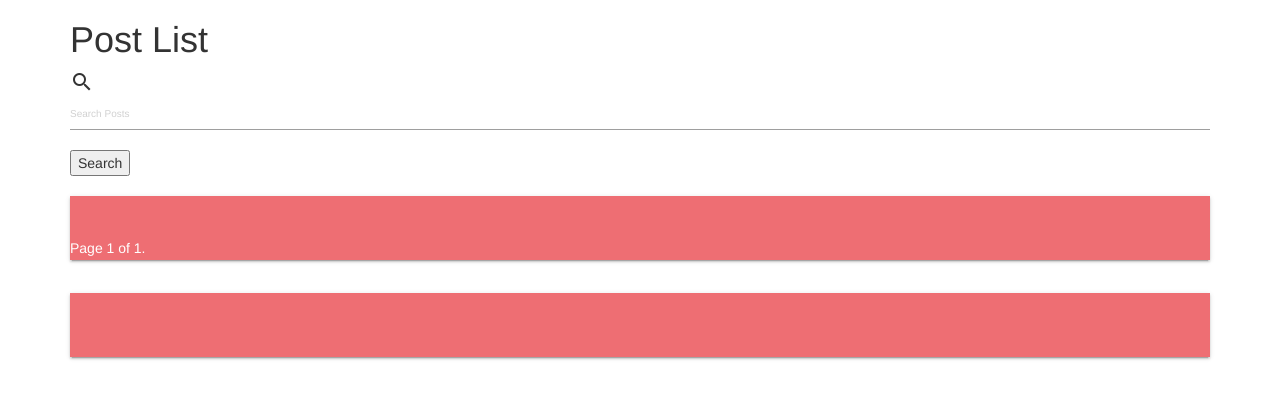
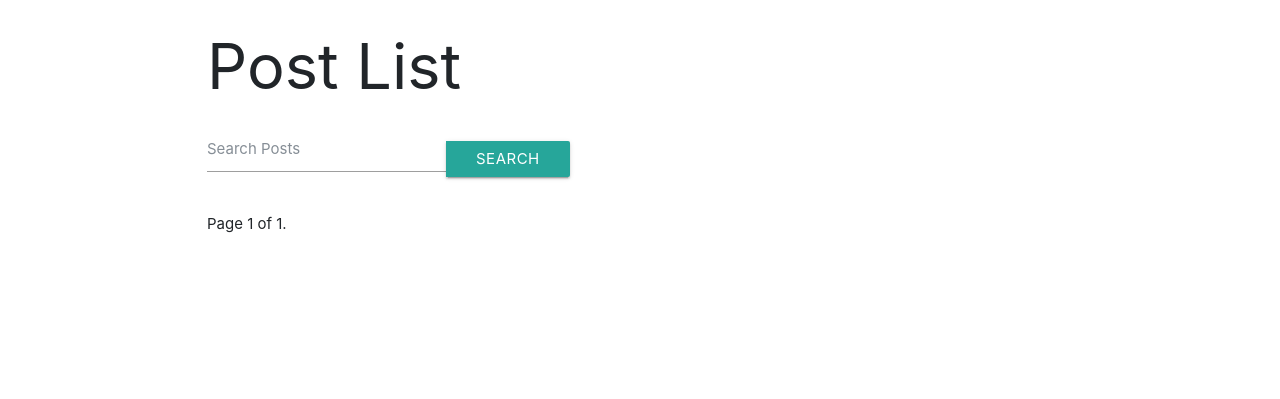
Before and after one commit to ShivaGuntuku/learning, a Django app: page /posts/ in a window 1280 px wide. Shown: the top 399 px of the page. Run offline with Django 3.2, Linux system fonts and the light colour scheme; data comes from the database, SQL or seed files in the repository; both versions use the stored data as it was after the commit; some libraries are stand-ins or nearby versions.

Commit message:
untill 10 Input Grouping

```diff
--- a/myblog/forms.py
+++ b/myblog/forms.py
@@ -5,7 +5,7 @@
 from .models import Posts
 
 class PostForm(forms.ModelForm):
-	content = forms.CharField(widget = PagedownWidget)
+	content = forms.CharField(widget = PagedownWidget(show_preview = False))
 	publish = forms.DateField(widget = forms.SelectDateWidget)
 	class Meta:
 		model = Posts
--- a/myblog/models.py
+++ b/myblog/models.py
@@ -4,8 +4,10 @@
 from django.db.models.signals import pre_save
 from django.core.urlresolvers import reverse
 from django.utils import timezone
+from django.utils.safestring import mark_safe
+from django.utils.text import slugify
 
-from django.utils.text import slugify
+from markdown_deux import markdown
 
 from PIL import Image
 # Create your models here.
@@ -44,6 +46,9 @@
 	class Meta:
 		ordering = ["-timestamp","-updated"]
 
+	def get_markdown(self):
+		content = self.content
+		return mark_safe(markdown(content))
 	# def save(self):
 	# 	if not self.image:
 	# 		return
--- a/myprofile/settings.py
+++ b/myprofile/settings.py
@@ -45,11 +45,14 @@
 	'django.contrib.messages',
 	'django.contrib.staticfiles',
 	'django_forms_bootstrap',
+	'crispy_forms',
 	'markdown_deux',
 	'pagedown',
 	'personalResume',
 	'myblog',
 ]
+
+CRISPY_TEMPLATE_PACK = 'bootstrap4'
 
 MIDDLEWARE = [
 	'django.middleware.security.SecurityMiddleware',
--- a/static/css/blog.css
+++ b/static/css/blog.css
@@ -18,3 +18,17 @@
 		height: 350px;
 	}
 }
+.wmd-panel{
+	margin-right: 0px !important;
+	margin-left: 0px !important;
+}
+
+.img-responsive,
+.thumbnail > img,
+.thumbnail a > img,
+.carousel-inner > .item > img,
+.carousel-inner > .item > a > img {
+  display: block;
+  max-width: 100%;
+  height: auto;
+}
--- a/templates/base.html
+++ b/templates/base.html
@@ -8,23 +8,19 @@
 	<link href="https://fonts.googleapis.com/icon?family=Material+Icons" rel="stylesheet">
 	<meta name="author" content="shivaguntuku" />
 	<link rel="shortcut icon" href="{% static 'images/favicon.ico' %}">
-	<link rel="stylesheet" href="{% static 'css/bootstrap.css' %}" type="text/css">
+	<!-- <link rel="stylesheet" href="{% static 'css/bootstrap.css' %}" type="text/css"> -->
+	<link rel="stylesheet" href="{% static 'css/blog.css' %}" type="text/css">
+</head>
 
-</head>
-<style>
-	{%block style %}{% endblock style %}
-</style>
 {% block head_extra %} {% endblock head_extra %}
+
 <body>
 	{% include 'messages_dispaly.html' %}
 	<div class="container">
 		{% block content %}{% endblock %}
 	</div>
-<!-- <script src="https://code.jquery.com/jquery-3.2.1.slim.min.js" integrity="sha384-KJ3o2DKtIkvYIK3UENzmM7KCkRr/rE9/Qpg6aAZGJwFDMVNA/GpGFF93hXpG5KkN" crossorigin="anonymous"></script> -->
 
-<script src="https://code.jquery.com/jquery-3.2.1.min.js"
-	integrity="sha256-hwg4gsxgFZhOsEEamdOYGBf13FyQuiTwlAQgxVSNgt4="
-	crossorigin="anonymous"></script>
+<script src="https://code.jquery.com/jquery-3.2.1.min.js" integrity="sha256-hwg4gsxgFZhOsEEamdOYGBf13FyQuiTwlAQgxVSNgt4=" crossorigin="anonymous"></script>
 <script src="https://cdnjs.cloudflare.com/ajax/libs/popper.js/1.11.0/umd/popper.min.js" integrity="sha384-b/U6ypiBEHpOf/4+1nzFpr53nxSS+GLCkfwBdFNTxtclqqenISfwAzpKaMNFNmj4" crossorigin="anonymous"></script>
 <script src="https://maxcdn.bootstrapcdn.com/bootstrap/4.0.0-beta/js/bootstrap.min.js" integrity="sha384-h0AbiXch4ZDo7tp9hKZ4TsHbi047NrKGLO3SEJAg45jXxnGIfYzk4Si90RDIqNm1" crossorigin="anonymous"></script>
 <script src="https://cdnjs.cloudflare.com/ajax/libs/marked/0.3.6/marked.min.js"></script>
@@ -38,9 +34,38 @@
 			console.log(markedContent)
 			$(this).html(markedContent)
 	})
-    $(".content-markdown img").each(function(){
+	$(".post-detail-item img").each(function(){
 			$(this).addClass("img-responsive");
 	})
+
+	var contentInput = $("#id_content");
+
+	function setContent(value){
+		var markedContent = marked(value)
+		$("#preview-content").html(markedContent)
+		$("#preview-content img").each(function(){
+			$(this).addClass("img-responsive")
+		})
+	}
+	setContent(contentInput.val())
+
+	contentInput.keyup(function(){
+		var newContent = $(this).val()
+		setContent(newContent)
+	})
+
+	var titleInput = $("#id_title");
+
+	function setTitle(value) {
+		$("#preview-title").text(value)
+	}
+	setTitle(titleInput.val())
+
+	titleInput.keyup(function(){
+		var newContent = $(this).val()
+		setTitle(newContent)
+	})
+
 })
 </script>
 </body>
--- a/templates/blog.html
+++ b/templates/blog.html
@@ -1,20 +1,21 @@
 {% extends 'base.html' %}
 {% block content %}
-{% load markdown_deux_tags %}
 <h1>{{ title }}</h1>
-<form method="GET" action="">
-
-	<i class="material-icons prefix">search</i>
-	<input id="icon_prefix" type="text" name="q" placeholder="Search Posts" value="{{ request.GET.q }}" />
-	<input type="submit" value="Search" />
-
+<form method="GET" action="" class="form-inline">
+	<div class="input-group">
+		<input class="form-control" type="text" name="q" placeholder="Search Posts" value="{{ request.GET.q }}" />
+		<span class="input-group-btn">
+			<input class="btn btn-default" type="submit" value="Search" />
+		</span>
+	</div>
 </form>
 
 <div class="row">
+	<div class="col-sm-12">
+		<div class="card-deck">
 	{% for obj in object_list %}
 	<div class="col-sm-6">
 		<div class="card">
-
 			<div class="card-header">
 				<a href="{{ obj.get_absolute_url }}">{{ obj.title }}</a><br/>
 				{% if obj.draft %}
@@ -25,28 +26,28 @@
 				{% endif %}
 			</div>
 
-	<div class="card-body">
+			<div class="card-image">
 				{% if obj.image %}
 					<img src="{{ obj.image.url }}" class="img-responsive">
 				{% endif %}
-		<p class="card-text">{{ obj.content|markdown}}</p>
+			</div>
+			<div class="card-content post-detail-item">
+			 {{ obj.get_markdown }}
+			</div>
+			<div class="card-action text-center">
 				<a href="{{ obj.get_absolute_url }}" class="btn btn-primary" role="button">View</a>
 			</div>
-
 			<div class="card-footer">
 				<small class="text-muted">Last Update {{ obj.timestamp|timesince}} ago</small><br/>
 				{% if obj.user.get_full_name %}<p>Author : {{obj.user.get_full_name}}</p>{% endif %}
 			</div>
 		</div>
-<br/>
 	</div>
-
 	{% endfor %}
 	</div>
-
-
-<nav aria-label="...">
-	<ul class="pagination pagination-lg">
+</div>
+</div>
+<ul class="pagination">
 	<li class="page-item disabled">
 		{% if object_list.has_previous %}
 			<a href="?page={{ object_list.previous_page_number }}{% if request.GET.q %}&q={{ request.GET.q }}{% endif %}">previous</a>
@@ -63,5 +64,4 @@
 		{% endif %}
 	</li>
 </ul>
-<nav>
-{% endblock %}
+{% endblock content %}
--- a/templates/blog_detail.html
+++ b/templates/blog_detail.html
@@ -12,12 +12,12 @@
 				</div>
 
 
-				<p class="card-text">
+				<div class="card-text post-detail-item">
 					{% if instance.image %}
 						<img src="{{ instance.image.url }}" class="img-responsive">
 					{% endif %}
-					{{ instance.content | markdown }}
-				</p>
+				{{ instance.get_markdown }}
+				</div>
 
 			</div>
 			<div class="card-footer">
```
Also changed, not shown: templates/blog_create.html (+18 -6 lines), db.sqlite3. Lines whose indentation alone changed are shown as unchanged.
